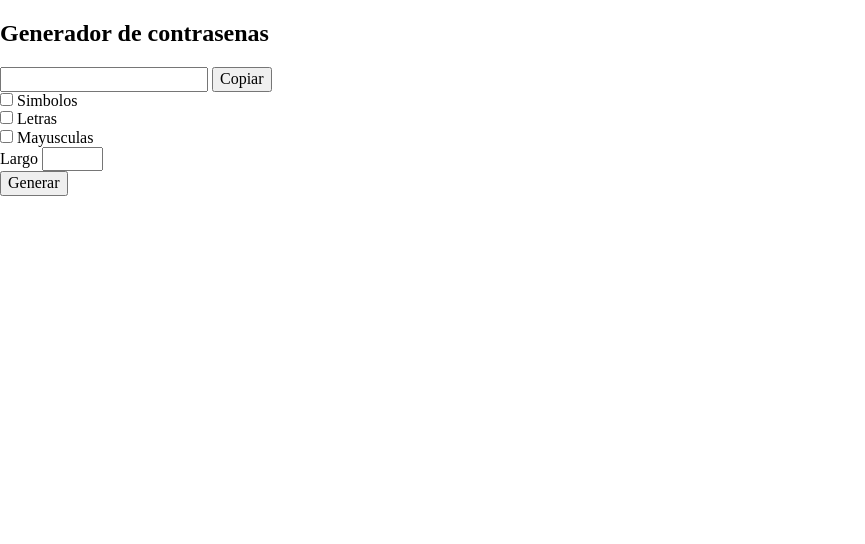
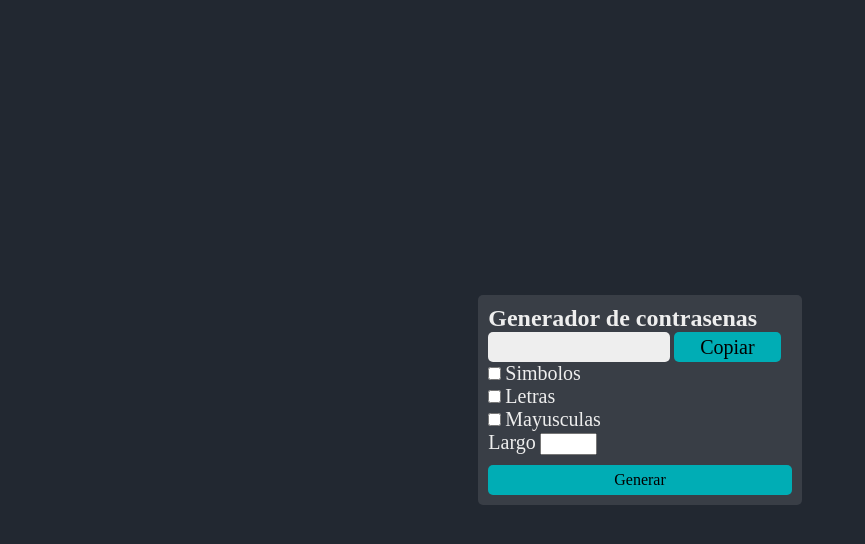
Before and after one commit to luminers/Generador-contrasena, a plain HTML site: page index.html in a window 1280 px wide. Shown: the whole page, without its empty margins (0-865 px from the left). Drawn offline with nearby package versions, Linux system fonts and the light colour scheme; the site is published under a folder, as on GitHub Pages, so addresses that start at the root find nothing.

Commit message:
Paths
Cambio de paths de archivos de js y css para que coincidan con el repositorio.

```diff
--- a/index.html
+++ b/index.html
@@ -2,8 +2,8 @@
 <html lang="en">
 
 <head>
-    <link rel="stylesheet" href="normalize.css">
-    <link rel="stylesheet" href="/style.css">
+    <link rel="stylesheet" href="./normalize.css">
+    <link rel="stylesheet" href="./style.css">
     <meta charset="UTF-8">
     <meta http-equiv="X-UA-Compatible" content="IE=edge">
     <meta name="viewport" content="width=device-width, initial-scale=1.0">
@@ -47,7 +47,7 @@
 
 
 
-    <script src="/app.js"></script>
+    <script src="./app.js"></script>
 </body>
 
 </html>
```
